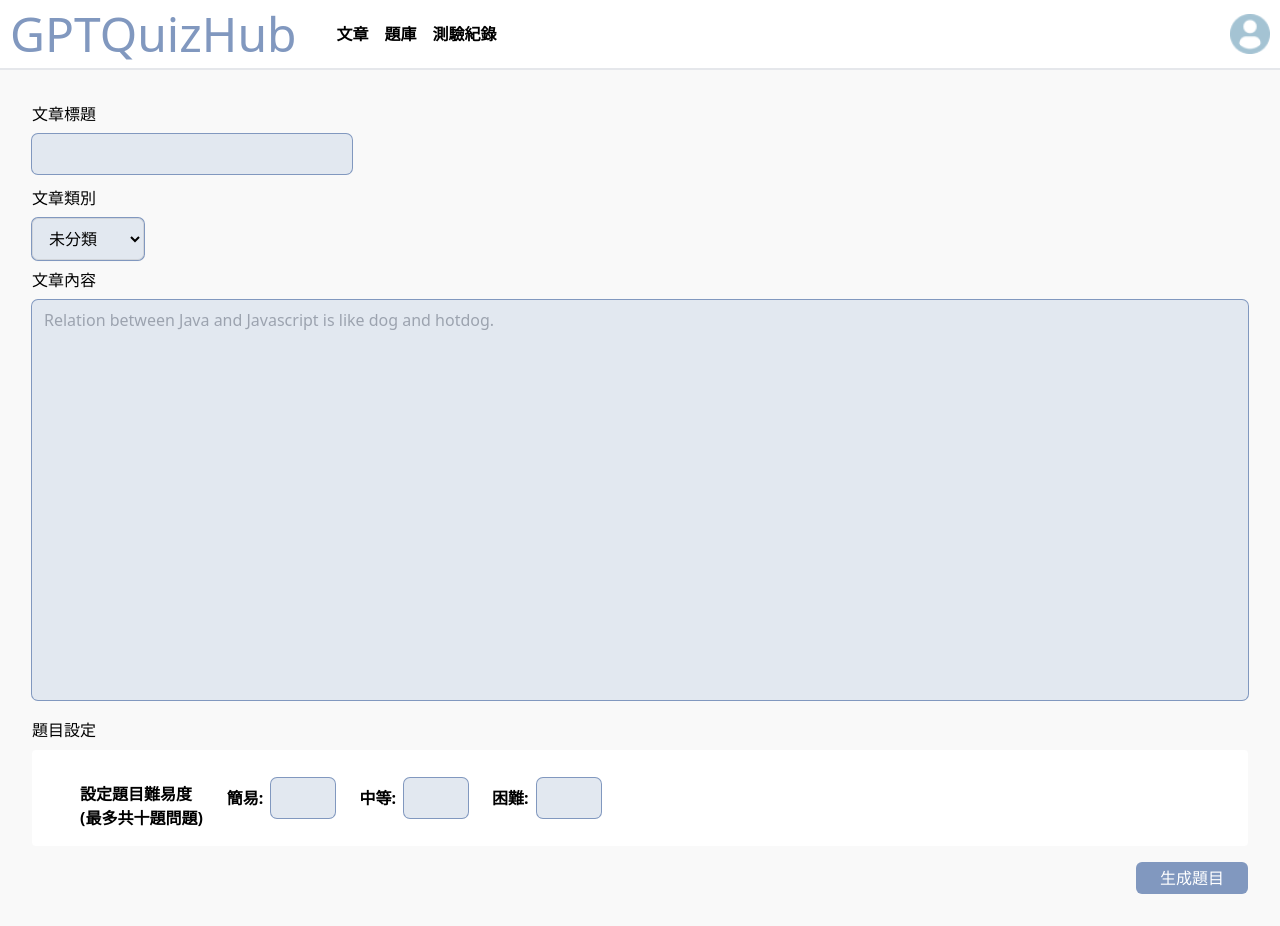
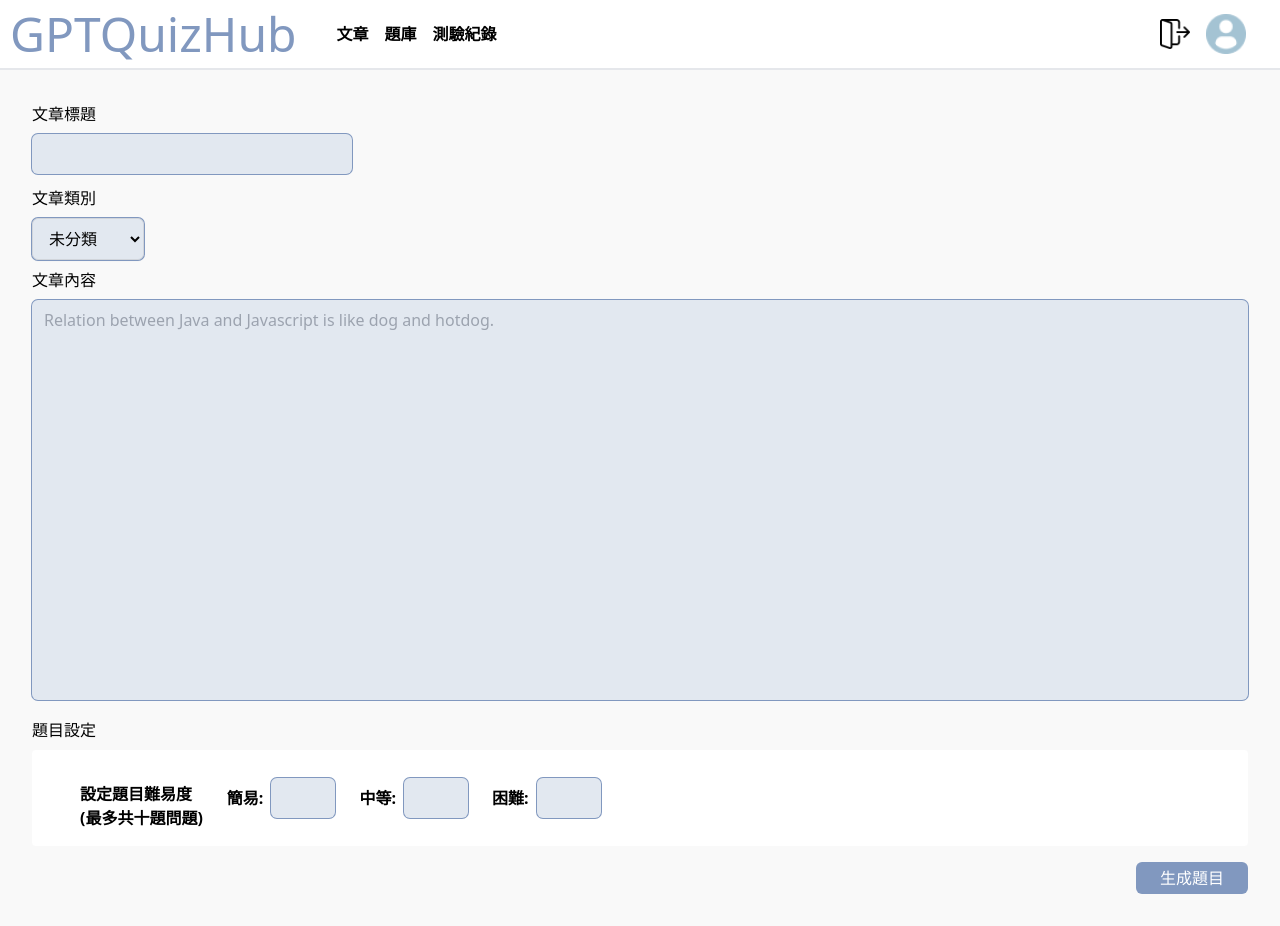
Before and after one commit to gemii0606/GPTQuizHub, a Next.js app in the folder frontend/: page / in a window 1280 px wide. Built offline with nearby package versions, Linux system fonts and the light colour scheme.

Commit message:
feat(navbar): logout

```diff
--- a/frontend/components/navbar.jsx
+++ b/frontend/components/navbar.jsx
@@ -1,8 +1,13 @@
 import React from "react";
 import Image from "next/image";
 import Link from "next/link";
+import { useRouter } from "next/navigation";
 
-const navbar = () => {
+function Navbar() {
+  const router = useRouter();
+  function handleLogout() {
+    router.push("/login");
+  }
   return (
     <div className="bg-white w-full h-auto p-2.5 border-b-2 flex items-center">
       <Link href="/" passHref className="text-5xl text-[#8198BF] inter">GPTQuizHub</Link>
@@ -17,9 +22,14 @@ const navbar = () => {
           <p className="ml-2 mr-2 border-[#8198BF] hover:border-b-4">測驗紀錄</p>
         </Link>
       </div>
-      <Image src="/user.png" alt="User" width={40} height={40} className="ml-auto" />
+      <div className="flex mx-6 ml-auto">
+        <button type="button" className="mx-4 hover:-translate-y-2" onClick={handleLogout}>
+          <Image src="/logout.png" alt="logoutbtn" width={30} height={30} />
+        </button>
+        <Image src="/user.png" alt="User" width={40} height={40} className="" />
+      </div>
     </div>
   );
-};
+}
 
-export default navbar;
+export default Navbar;
```
Also changed, not shown: frontend/public/logout.png (added), frontend/public/studygif.gif (added).
